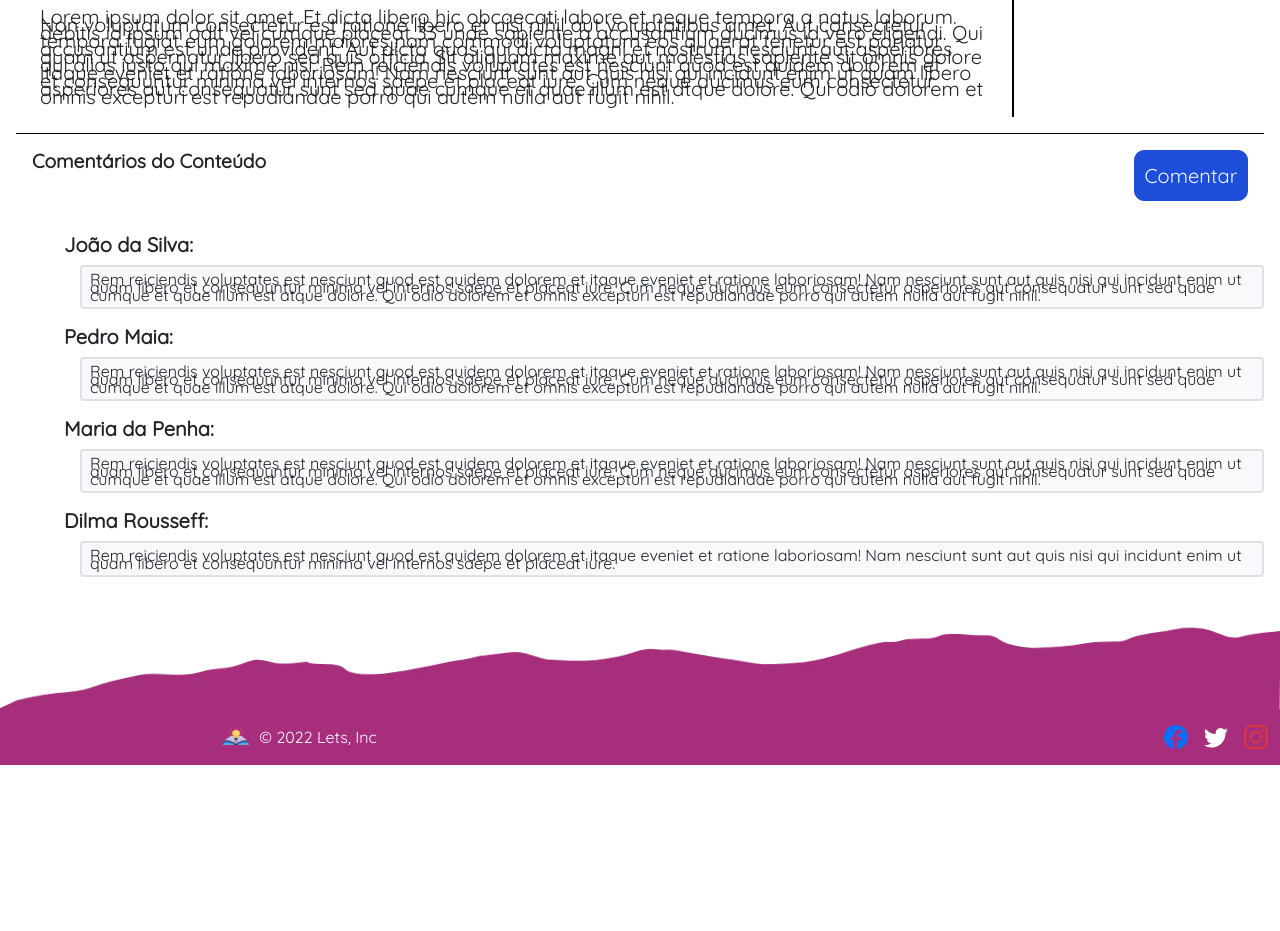
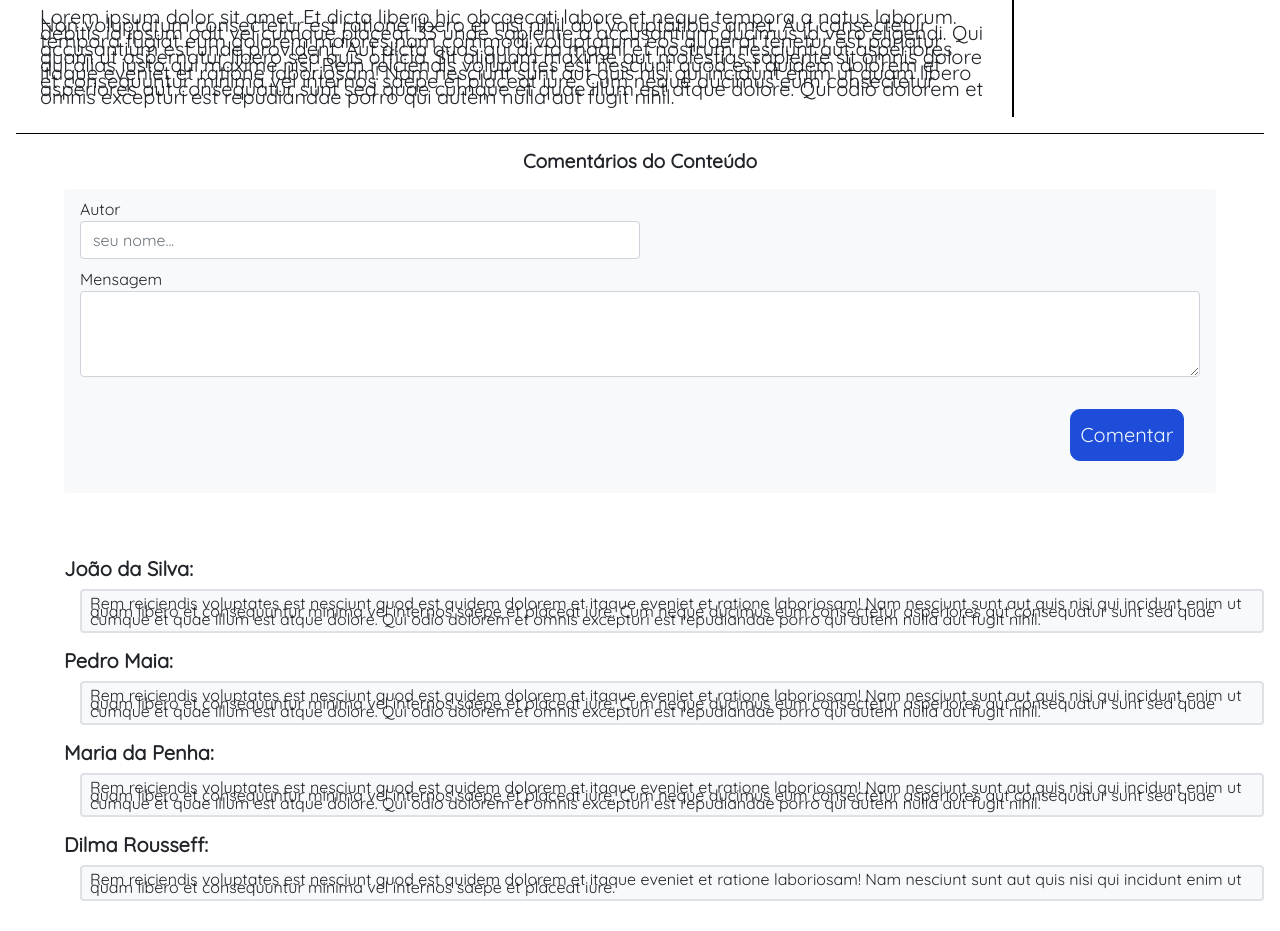
Before and after one commit to Squad009/pj-leiturinha-react, a React (Create React App) app: page /conteudo_professor in a window 1280 px wide. Shown: the part 860-1791 px from the top of the page. Before the commit the page ends 1625 px from the top, so only its background shows below. Built offline with nearby package versions, Linux system fonts and the light colour scheme.

Commit message:
Adicionando componente de formulário de comentário

```diff
--- a/src/components/conteudo_professor/ConteudoProfessorComentarios.jsx
+++ b/src/components/conteudo_professor/ConteudoProfessorComentarios.jsx
@@ -1,4 +1,5 @@
 import { Component } from 'react';
+import ComentarioForm from '../../shared/ComentarioForm';
 
 
 
@@ -8,9 +9,9 @@ class ConteudoProfessorComentarios extends Component{
 
         return(
             <section className="comentarios">
-                <div className="d-flex justify-content-between mb-3">
+                <div className="mb-3 d-flex flex-column mx-5">
                     <h2 className="p-3">Comentários do Conteúdo</h2>
-                    <button className="btn button_app_secondary m-3">Comentar</button>
+                    <ComentarioForm />
                 </div>
                 <div className="ms-5">
                     <h5><strong>João da Silva:</strong></h5>
--- a/src/components/cria_conto/CriaContoLayout.jsx
+++ b/src/components/cria_conto/CriaContoLayout.jsx
@@ -1,7 +1,6 @@
 import Footer from '../../shared/footer/Footer';
 import NavigationMain from '../../shared/header/NavigationMain';
 import HeaderApp from '../../shared/HeaderApp';
-import ResponseToUserModal from '../../shared/modal/ResponseToUserModal';
 import CriaContoMain from './CriaContoMain';
 
 
--- /dev/null
+++ b/src/shared/ComentarioForm.jsx
@@ -0,0 +1,27 @@
+import { Component } from "react";
+
+
+
+class ComentarioForm extends Component {
+    render() {
+        return(
+            <form className="bg-light p-3 rounded mb-5" onSubmit={(e) => this.salvaComentario(e)}>
+                <div className="mb-3 w-50">
+                    <label htmFor="exampleFormControlInput1" className="form-label">Autor</label>
+                    <input type="text" className="form-control" id="exampleFormControlInput1" placeholder="seu nome..." required/>
+                </div>
+                <div className="mb-3">
+                    <label htmlFor="commentFormControlTextarea1" className="form-label" required>Mensagem</label>
+                    <textarea className="form-control" id="commentFormControlTextarea" rows="3" required></textarea>
+                </div>
+                <button  type="submit" className="btn button_app_secondary m-3 float-end">Comentar</button>
+            </form>
+        );
+    }
+
+    salvaComentario(e) {
+        e.preventDefault();
+    }
+}
+
+export default ComentarioForm;
--- a/src/shared/modal/ResponseToUserModal.jsx
+++ /dev/null
@@ -1,33 +0,0 @@
-import { Component } from "react";
-
-
-
-class ResponseToUserModal extends Component {
-
-    constructor(props) {
-        super(props);
-    }
-
-    render() {
-        return(
-            <div className="modal fade" id="responseModal" tabIndex="-1" aria-labelledby="responseModalLabel" aria-hidden="true" style={{zIndex: 10}}>
-                <div className="modal-dialog">
-                    <div className="modal-content">
-                        <div className="modal-header">
-                            <h5 className="modal-title" id="responseModalLabel">{ this.props.title }</h5>
-                            <button type="button" className="btn-close" data-bs-dismiss="modal" aria-label="Close"></button>
-                        </div>
-                        <div className="modal-body">
-                            { this.props.message }
-                        </div>
-                        <div className="modal-footer">
-                            <button type="button" className="btn btn-primary" onClick={ this.props.action }>Ok</button>
-                        </div>
-                    </div>
-                </div>
-            </div>
-        )
-    }
-}
-
-export default ResponseToUserModal;
```
